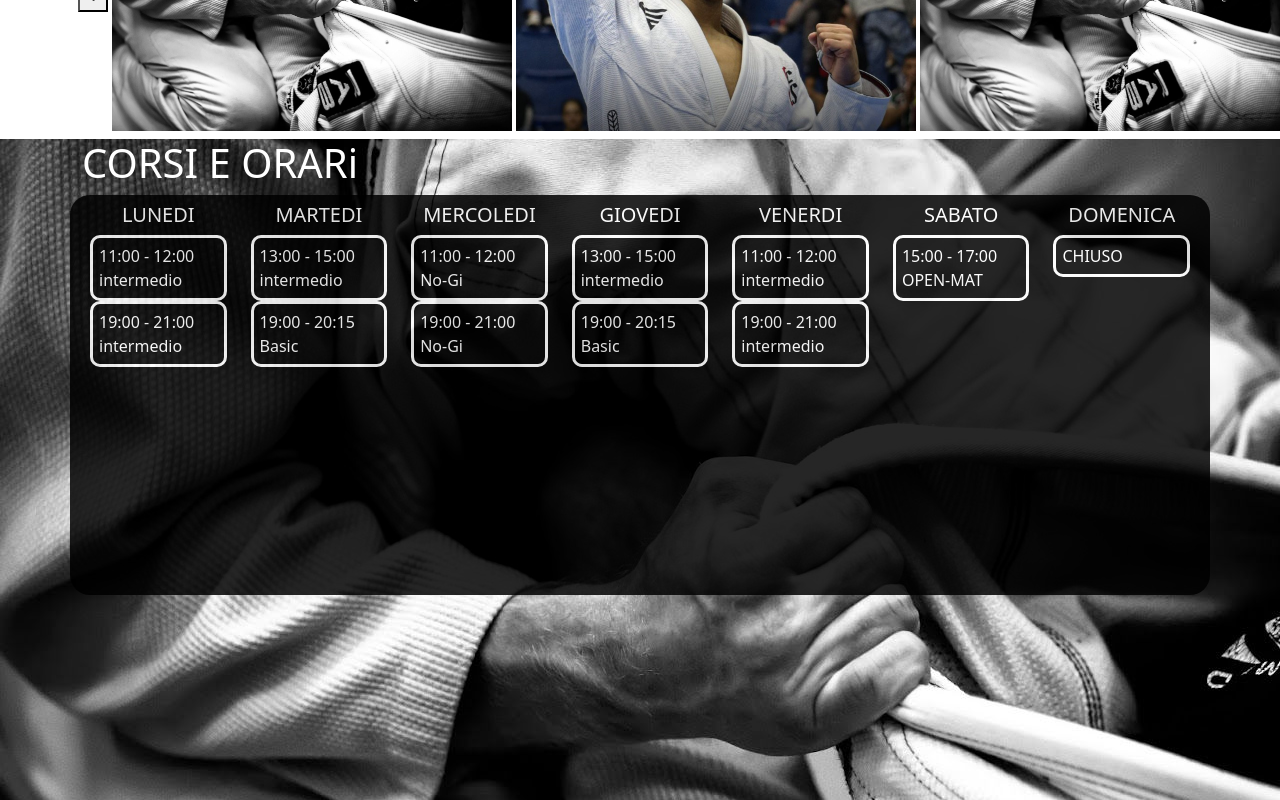
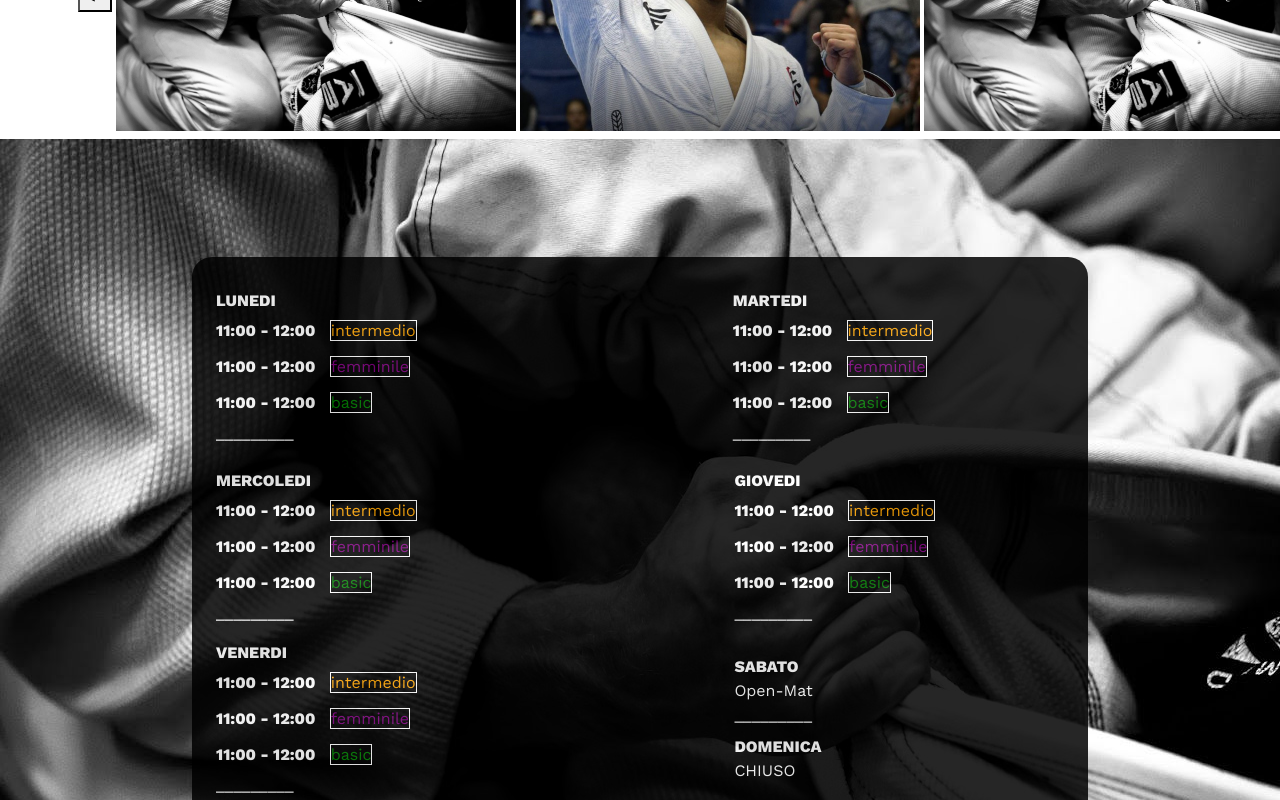
Before and after one commit to MattiaAngelini/wcra, a Vue app: page / in a window 1280 px wide. Shown: the part 1000-1800 px from the top of the page. Built offline with nearby package versions, Linux system fonts and the light colour scheme.

Commit message:
feat: add calendar styles

```diff
--- a/index.html
+++ b/index.html
@@ -2,7 +2,13 @@
 <html lang="en">
   <head>
     <meta charset="UTF-8" />
-    <link rel="" type="" href="" />
+    <!--Font Awesome-->
+    <link rel="stylesheet" href="https://cdnjs.cloudflare.com/ajax/libs/font-awesome/6.5.2/css/all.min.css">
+    <!--Google Font (Work Sans)-->
+    <link rel="preconnect" href="https://fonts.googleapis.com">
+    <link rel="preconnect" href="https://fonts.gstatic.com" crossorigin>
+    <link href="https://fonts.googleapis.com/css2?family=Kanit:ital,wght@0,100;0,200;0,300;0,400;0,500;0,600;0,700;0,800;0,900;1,100;1,200;1,300;1,400;1,500;1,600;1,700;1,800;1,900&family=Work+Sans:ital,wght@0,100..900;1,100..900&display=swap" rel="stylesheet">
+
     <meta name="viewport" content="width=device-width, initial-scale=1.0" />
     <title>W.C.R.A.</title>
   </head>
--- a/src/App.vue
+++ b/src/App.vue
@@ -6,4 +6,5 @@
 </template>
 
 <style lang="scss">
+@use './src/assets/styles/generic.scss' as *;
 </style>
--- /dev/null
+++ b/src/assets/styles/generic.scss
@@ -0,0 +1,7 @@
+* {
+    font-family: "Work Sans", sans-serif;
+    font-optical-sizing: auto;
+    font-weight: 400;
+    font-style: normal;
+
+}
--- a/src/pages/AppSchedule.vue
+++ b/src/pages/AppSchedule.vue
@@ -8,92 +8,70 @@ export default {
 
 <template>
 
-<div class="wrap">
+<div class="wrap d-flex justify-content-center align-items-center flex-wrap">
 
-  <div class="container">
-    <h1>CORSI E ORARi</h1>
+  <div class="container calendar p-3 m-3">
 
-    <section class="calendar row p-2">
-        <div class="col-lg col-md-3 col-12 mb-3">
-          <h5 class="text-center">LUNEDI</h5>
-          <div class="ms-container-course">
-            <div class="ms-clock">11:00 - 12:00</div>
-            <div class="ms-badge">intermedio</div>
+    <div class="d-lg-flex justify-content-evenly p-2">
+      <div class="day-week">LUNEDI
+        <div>11:00 - 12:00 <span class="intermedio">intermedio</span></div>
+        <div>11:00 - 12:00 <span class="femminile">femminile</span></div>
+        <div>11:00 - 12:00 <span class="basic">basic</span></div>
+        <div>_________</div>
       </div>
-          <div class="ms-container-course">
-            <div class="ms-clock">19:00 - 21:00</div>
-            <div class="ms-badge">intermedio</div>
+
+      <div class="day-week p-2">MARTEDI
+        <div>11:00 - 12:00 <span class="intermedio">intermedio</span></div>
+        <div>11:00 - 12:00 <span class="femminile">femminile</span></div>
+        <div>11:00 - 12:00 <span class="basic">basic</span></div>
+        <div>_________</div>
       </div>
     </div>
-        <div class="col-lg col-md-3 col-12 mb-3">
-          <h5 class="text-center">MARTEDI</h5>
-          <div class="ms-container-course">
-            <div class="ms-clock">13:00 - 15:00</div>
-            <div class="ms-badge">intermedio</div>
+
+    <div class="d-lg-flex justify-content-evenly">
+      <div class="day-week p-2">MERCOLEDI
+        <div>11:00 - 12:00 <span class="intermedio">intermedio</span></div>
+        <div>11:00 - 12:00 <span class="femminile">femminile</span></div>
+        <div>11:00 - 12:00 <span class="basic">basic</span></div>
+        <div>_________</div>
       </div>
-          <div class="ms-container-course">
-            <div class="ms-clock">19:00 - 20:15</div>
-            <div class="ms-badge">Basic</div>
+      <div class="day-week p-2">GIOVEDI
+        <div>11:00 - 12:00 <span class="intermedio">intermedio</span></div>
+        <div>11:00 - 12:00 <span class="femminile">femminile</span></div>
+        <div>11:00 - 12:00 <span class="basic">basic</span></div>
+        <div>_________</div>
       </div>
     </div>
-        <div class="col-lg col-md-3 col-12 mb-3">
-          <h5 class="text-center">MERCOLEDI</h5>
-          <div class="ms-container-course">
-            <div class="ms-clock">11:00 - 12:00</div>
-            <div class="ms-badge">No-Gi</div>
+
+    <div class="d-lg-flex justify-content-evenly ">
+      <div class="day-week p-2">VENERDI
+        <div>11:00 - 12:00 <span class="intermedio">intermedio</span></div>
+        <div>11:00 - 12:00 <span class="femminile">femminile</span></div>
+        <div>11:00 - 12:00 <span class="basic">basic</span></div>
+        <div>_________</div>
+
+
       </div>
-          <div class="ms-container-course">
-            <div class="ms-clock">19:00 - 21:00</div>
-            <div class="ms-badge">No-Gi</div>
+
+      <div class="weekend p-2">SABATO
+        <div>Open-Mat</div>
+        <div class="mb-2">_________</div>
+
+
+        <div class="weekend ">DOMENICA</div>
+        <div>CHIUSO</div>
       </div>
+
     </div>
-        <div class="col-lg col-md-3 col-12 mb-3">
-          <h5 class="text-center">GIOVEDI</h5>
-          <div class="ms-container-course">
-            <div class="ms-clock">13:00 - 15:00</div>
-            <div class="ms-badge">intermedio</div>
-          </div>
-          <div class="ms-container-course">
-            <div class="ms-clock">19:00 - 20:15</div>
-            <div class="ms-badge">Basic</div>
-          </div>
-        </div>
-        <div class="col-lg col-md-3 col-12 mb-3">
-          <h5 class="text-center">VENERDI</h5>
-          <div class="ms-container-course">
-            <div class="ms-clock">11:00 - 12:00</div>
-            <div class="ms-badge">intermedio</div>
-          </div>
-          <div class="ms-container-course">
-            <div class="ms-clock">19:00 - 21:00</div>
-            <div class="ms-badge">intermedio</div>
-          </div>
-        </div>
-        <div class="col-lg col-md-3 col-12 mb-3">
-          <h5 class="text-center">SABATO</h5>
-          <div class="ms-container-course">
-            <div class="ms-clock">15:00 - 17:00</div>
-            <div class="ms-badge">OPEN-MAT</div>
-          </div>
-        </div>
-        <div class="col-lg col-md-3 col-12 mb-3">
-          <h5 class="text-center">DOMENICA</h5>
-          <div class="ms-container-course">
-            <div class="ms-clock">CHIUSO</div>
-          </div>
-        </div>
-      </section>
+
+
 
 
 
 
 
   </div>
-
-
-
 </div>
-
 
 
 </template>
@@ -104,23 +82,52 @@ h1{color: white;}
 
 .wrap {
   background-image: url('/src/assets/images/cover-orari.jpg');
-  height: 100vh;
+  min-height: 100vh;
 }
-
 
 .calendar {
   background-color: black;
   opacity: 0.85;
   border-radius: 20px;
   color: white;
-  min-height: 50vh;
+  width: 70%;
+  min-height: 80%;
 
-    .ms-container-course{
-      width: 100%;
-      border: 3px solid white;
-      border-radius: 10px;
-      padding: 6px;
+    .day-week, .weekend {
+    min-height: 20%;
+    font-weight: 800;
+    min-width: 60%;
+    margin: auto;
     }
+
+    .day-week div:nth-child(1),
+    .day-week div:nth-child(2),
+    .day-week div:nth-child(3) {
+        font-weight: 800;
+        padding: 6px 0 6px 0;
+
+
+    }
+
+    .basic, .intermedio, .femminile{
+      margin-left: 10px;
+      border: 1px solid white;
+    }
+
+    .basic{
+      color: green;
+    }
+
+    .intermedio {
+      color: orange;
+
+    }
+
+    .femminile {
+      color: purple;
+
+    }
+
 }
 
 
```
Also changed, not shown: src/assets/styles/partials/variables.scss (added). Lines whose indentation alone changed are shown as unchanged.
